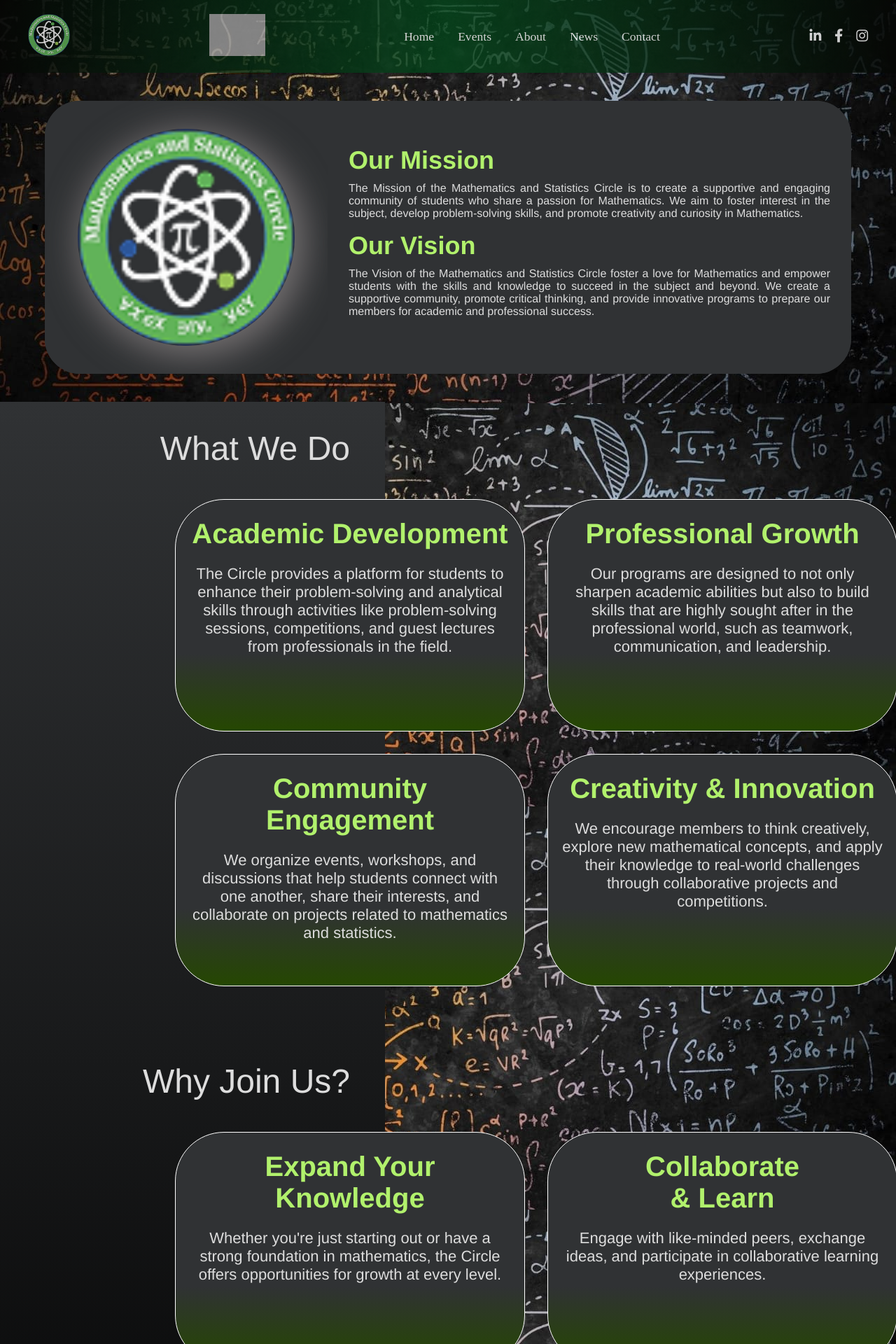
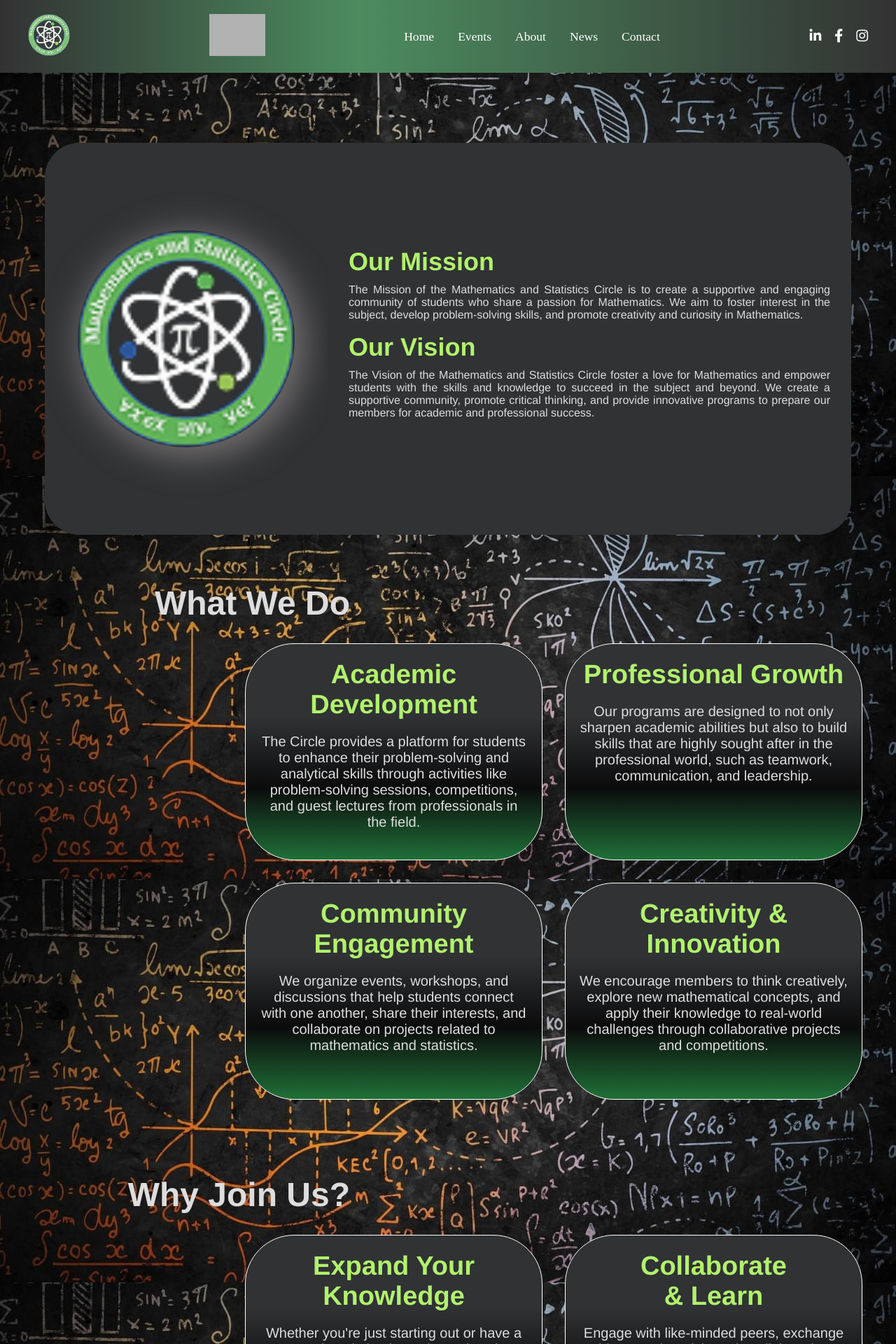
Before and after one commit to NaduX99/Mathematics-and-Statistical-Circle-NSBM, a PHP site: page /about.html in a window 1280 px wide. Shown: the top 1920 px of the page at 70% size. Run offline with PHP 8.4, Linux system fonts and the light colour scheme; some libraries are stand-ins or nearby versions; grey boxes are pictures that could not be loaded.

Commit message:
uptade js

```diff
--- a/about.css
+++ b/about.css
@@ -1,8 +1,14 @@
 /* Base Styles */
+body{
 
-body {
+    margin: 0;
+    padding: 0;
+    box-sizing: border-box;
+    overflow-x: hidden;
+}
+.main{
+
     background-image: url('bg.jpg');
-
     background-repeat: repeat-y;
     background-size: 100vw auto;
     background-position: center top;
@@ -21,7 +27,7 @@ body {
 
 /* Header Styles */
 header {
-    background: linear-gradient(to right, #060705 0%, #05471c 50%, #060705 100%);
+    background: linear-gradient(to right, #000000 , #207037 40%, #000000);
     color: white;
     padding: 20px 40px;
     opacity: 0.8;
@@ -76,8 +82,9 @@ header .social-icons a {
 
     display: flex;
     width: 90%;
+    height: 70vh;
     max-width: 1200px;
-    margin: 40px auto 0 auto;
+    margin: 100px auto 0 auto;
     background: #303234;
     border-radius: 50px;
     overflow: hidden;
@@ -143,22 +150,22 @@ header .social-icons a {
 .what-do-why-join {
     width: 90vw;
     max-width: px;
-    margin: 40px 0;
+    margin: 30px 0;
     display: flex;
     width: 550px;
     height: 1900px;
     flex-direction: column;
-    background: linear-gradient(to bottom, #303234, #000000);
+
     position: relative;
 }
 
 .what-do-why-join h1 {
     font-family: 'Helvetica', sans-serif;
     font-size: 48px;
-    font-weight: 500;
+    font-weight: 800;
     align-items: left;
     text-align: right;
-    margin-bottom: 25px;
+    margin-bottom: 10px;
     color: #ddd;
     margin-right: 50px;
 }
@@ -167,13 +174,13 @@ header .social-icons a {
     display: grid;
     grid-template-columns: repeat(2, 1fr);
     gap: 32px;
-    width: 90%;
+    width: 60%;
     max-width: 1200px;
     justify-items: center;
     align-items: center;
     padding: 0;
     box-sizing: border-box;
-    padding-left: 250px;
+    padding-left: 350px;
     padding-right: 250px;
     margin-top: 20px;
     margin-bottom: 20px;
@@ -181,10 +188,10 @@ header .social-icons a {
 
 .card {
 
-    width: 500px;
-    height: 332px;
+    width: 425px;
+    height: 310px;
     border-radius: 70px;
-    background: linear-gradient(to bottom, #303234, #303234,#303234,#254701);
+    background: linear-gradient(to bottom, #303234, #303234,#0b0b0c,#207037);
     border: 1px solid white;
     padding: 20px;
     text-align: center;
@@ -192,23 +199,22 @@ header .social-icons a {
 }
 
 .card h2 {
-    font-size: 40px;
+    font-size: 38px;
     font-weight: 700;
-    margin-top: 6px;
-    margin-bottom: 8px;
+    margin-top: 2px;
+    margin-bottom: 4px;
     color: #B1F16C;
     font-family: 'Helvetica', sans-serif;
 }
 
 .card p {
-    font-size: 22px;
+    font-size: 20px;
     font-family: 'Helvetica', sans-serif;
     color: #ddd;
     margin-bottom: 10px;
     text-align: center;
 }
 
-/* Responsive styles */
 
 
 /* Footer Styles */
@@ -378,9 +384,11 @@ footer {
 /* Responsive Styles */
 @media (max-width: 992px) {
 
+
     .mission-vision-section {
         flex-direction: column;
         max-width: 98vw;
+        height: auto;
 
     }
 
@@ -438,13 +446,15 @@ footer {
     }
 
     .cards-container {
+
         gap: 16px;
-        padding-left: 100px;
+        padding-left: 60px;
         grid-template-columns: 1fr;
     }
 
     .card {
-        width: 500px;
+
+        width: 400px;
         height: 200px;
         padding: 14px 6px;
         border-radius: 18px;
@@ -492,3 +502,44 @@ footer {
         margin: 0 10px;
     }
 }
+/*additionaly added animations*/
+.mission-vision-section {
+    transition: box-shadow 0.3s, background 0.3s;
+}
+
+.mission-vision-section.glow {
+    box-shadow: 0 0 40px 10px #b1f16c, 0 4px 24px rgba(0,0,0,0.15);
+    background: #3a3e2f;
+}
+/* Animate cards from bottom to top */
+.card {
+    opacity: 0;
+    transform: translateY(60px);
+    transition:
+        opacity 0.6s cubic-bezier(.4,0,.2,1),
+        transform 0.6s cubic-bezier(.4,0,.2,1),
+        box-shadow 0.3s;
+}
+
+/* When card is visible */
+.card.visible {
+    opacity: 1;
+    transform: translateY(0);
+}
+
+/* Glow effect on hover/touch */
+.card.glow {
+    box-shadow: 0 0 40px 10px #b1f16c, 0 4px 24px rgba(0,0,0,0.15);
+    background: #3a3e2f;
+}
+
+.animated-heading {
+    opacity: 0;
+    transform: translateX(-60px);
+    transition: opacity 0.6s cubic-bezier(.4,0,.2,1), transform 0.6s cubic-bezier(.4,0,.2,1);
+}
+
+.animated-heading.visible {
+    opacity: 1;
+    transform: translateX(0);
+}
--- a/about.html
+++ b/about.html
@@ -35,7 +35,7 @@
         </div>
     </header>
 <!--Our mision and vision section start-->
-
+<div class="main">
 <section class="mission-vision-section">
   <div class="mv-col mv-logo-col">
     <img src="Logo.png" alt="Logo" class="mv-logo" />
@@ -62,7 +62,7 @@ members for academic and professional success.    </p>
 
 <section class="what-do-why-join">
     <div class="left-col">
-        <h1>What We Do</h1>
+       <h1 class="animated-heading">What We Do</h1>
     </div>
     <div class="cards-container">
         <div class="card">
@@ -84,7 +84,7 @@ members for academic and professional success.    </p>
     </div>
 
     <div class="left-col" style="margin-top:48px;">
-        <h1>Why Join Us?</h1>
+        <h1 class="animated-heading">Why Join Us?</h1>
     </div>
     <div class="cards-container">
         <div class="card">
@@ -106,7 +106,7 @@ members for academic and professional success.    </p>
     </div>
 </section>
 <!--what we do & why join with us section end-->
-
+  </div>
 
 <!--Footer start-->
  <footer>
@@ -167,6 +167,76 @@ members for academic and professional success.    </p>
         }, 650); // You can adjust the delay
       });
     </script>
+    <script>
+const mvSection = document.querySelector('.mission-vision-section');
+
+// Mouse hover
+mvSection.addEventListener('mouseenter', () => {
+  mvSection.classList.add('glow');
+});
+mvSection.addEventListener('mouseleave', () => {
+  mvSection.classList.remove('glow');
+});
+
+// Touch devices
+mvSection.addEventListener('touchstart', () => {
+  mvSection.classList.add('glow');
+});
+mvSection.addEventListener('touchend', () => {
+  mvSection.classList.remove('glow');
+});
+</script>
+
+<script>
+// Scroll-in animation for cards
+function revealCardsOnScroll() {
+    const cards = document.querySelectorAll('.card');
+    const triggerBottom = window.innerHeight * 0.92;
+    cards.forEach(card => {
+        const cardTop = card.getBoundingClientRect().top;
+        if(cardTop < triggerBottom) {
+            card.classList.add('visible');
+        }
+    });
+}
+
+window.addEventListener('scroll', revealCardsOnScroll);
+window.addEventListener('DOMContentLoaded', () => {
+    revealCardsOnScroll();
+
+    // Glow effect for cards (hover and touch)
+    document.querySelectorAll('.card').forEach(card => {
+        card.addEventListener('mouseenter', () => card.classList.add('glow'));
+        card.addEventListener('mouseleave', () => card.classList.remove('glow'));
+        card.addEventListener('touchstart', () => card.classList.add('glow'));
+        card.addEventListener('touchend', () => card.classList.remove('glow'));
+    });
+
+    // Glow effect for mission-vision-section
+    const mvSection = document.querySelector('.mission-vision-section');
+    if(mvSection) {
+        mvSection.addEventListener('mouseenter', () => mvSection.classList.add('glow'));
+        mvSection.addEventListener('mouseleave', () => mvSection.classList.remove('glow'));
+        mvSection.addEventListener('touchstart', () => mvSection.classList.add('glow'));
+        mvSection.addEventListener('touchend', () => mvSection.classList.remove('glow'));
+    }
+});
+</script>
+
+<script>
+function revealHeadingsOnScroll() {
+    document.querySelectorAll('.animated-heading').forEach(heading => {
+        const triggerBottom = window.innerHeight * 0.92;
+        const headingTop = heading.getBoundingClientRect().top;
+        if (headingTop < triggerBottom) {
+            heading.classList.add('visible');
+        }
+    });
+}
+window.addEventListener('scroll', revealHeadingsOnScroll);
+window.addEventListener('DOMContentLoaded', revealHeadingsOnScroll);
+</script>
+
 </body>
 
 </html>
```
